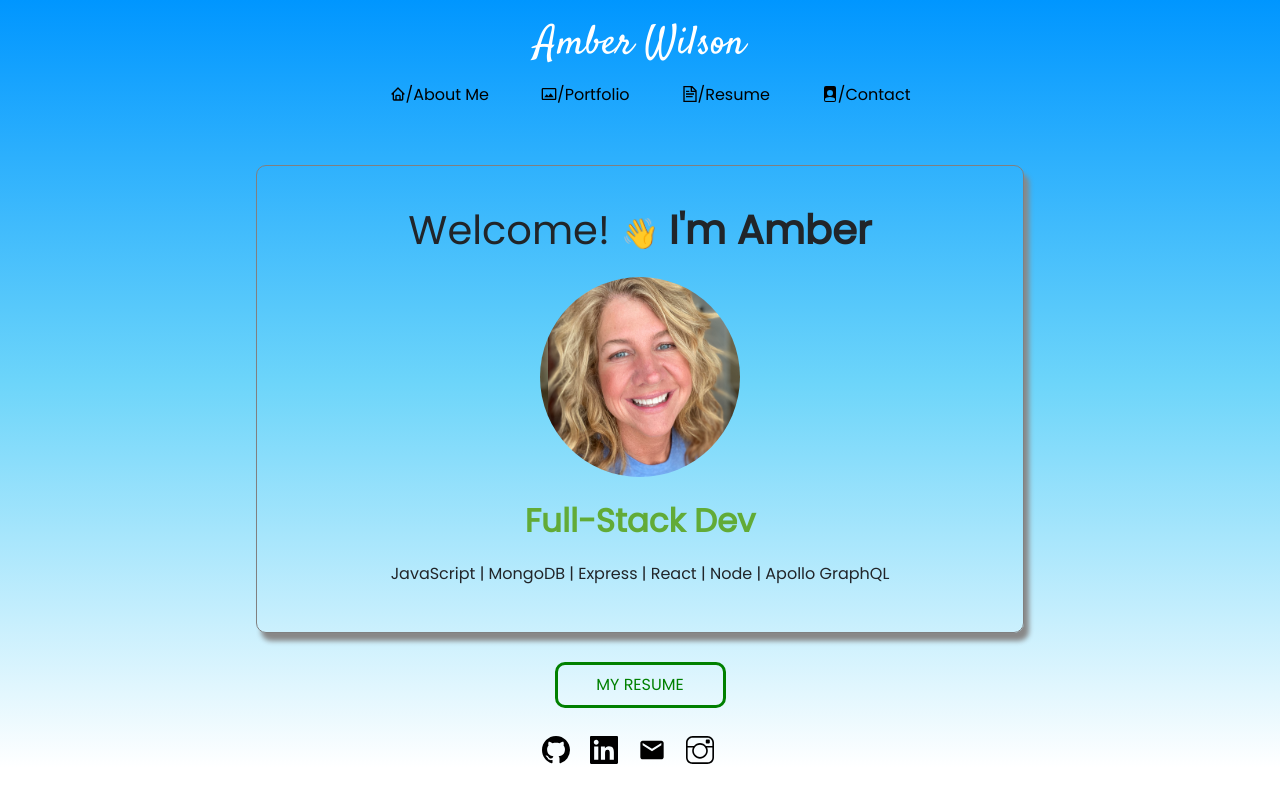
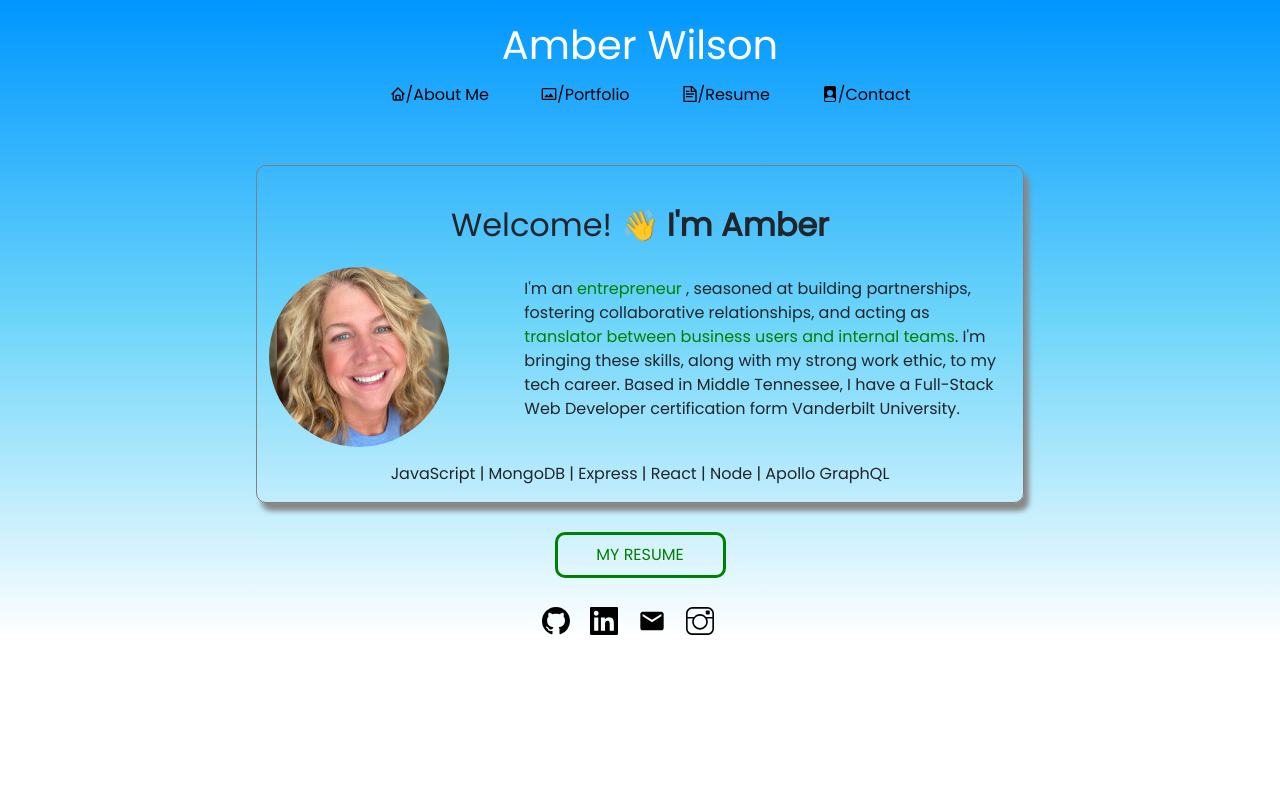
Before and after one commit to awil414/Portfolio, a React (Create React App) app: page / in a window 1280 px wide. Built offline with nearby package versions, Linux system fonts and the light colour scheme.

Commit message:
removing type from About Me page and adding text instead

```diff
--- a/src/components/Navbar/style.css
+++ b/src/components/Navbar/style.css
@@ -30,7 +30,7 @@ li a:hover {
 }
 
 .nav-tagline {
-  font-family: Satisfy !important;
+  font-family: Poppins;
   font-size: 40px;
   color: white !important;
   padding-top: 15px;
--- a/src/pages/About/index.js
+++ b/src/pages/About/index.js
@@ -16,32 +16,33 @@ export default function About() {
     >
       {" "}
       <MDBContainer className='about-container'>
-        <h1>
+        <h2>
           Welcome! {""}{" "}
           <span className='wave' role='img' aria-labelledby='wave'>
             👋
           </span>
           <strong className='name'> I'm Amber</strong>
-        </h1>
-        <MDBRow className='justify-content-md-center' imgURL={AmberImage}>
+        </h2>
+        <MDBRow className='justify-content-md-center' >
+          {/* imgURL={AmberImage}>
+          <div className='amber-img'></div> */}
+          <MDBCol md='4' className='about-image' imgURL={AmberImage}>
             <div className='amber-img'></div>
-          {/* <MDBCol md='5' className='about-image' imgURL={AmberImage}>
-            <div className='amber-img'></div>
-          </MDBCol> */}
-        </MDBRow>
-        <MDBRow md='7' className='about-text'>
-          {/* <MDBCol md='7' className='about-text'> */}
-            {/* <p>
-              I'm a full-stack developer based in Nashville, TN with a
-              certification from Vanderbilt University. Check out my portfolio
-              page! I have a background in Accounting and Sales, and I own my
-              own business. If you want to know more about me, or my work, or
-              want to buy me a lemonade at the bottom of the Grand Canyon, let's
-              talk.
-            </p> */}
-          <p className="fsd">
+          </MDBCol>
+
+        {/* <MDBRow md='7' className='about-text'> */}
+          <MDBCol md='8' className='about-text'>
+            <p>
+              I'm an <span style={{ color: 'green', fontSize: '16px' }} >entrepreneur </span>, seasoned at building partnerships, fostering collaborative relationships,
+              and acting as <span style={{ color: 'green', fontSize: '16px'}} >translator between business users and internal teams</span>.
+              I'm bringing these skills, along with my strong work ethic, to my tech career. Based in Middle Tennessee, I have a Full-Stack Web Developer
+              certification form Vanderbilt University.
+
+            </p>
+          </MDBCol>
+          {/* <p className="fsd">
             <Type />
-          </p>
+          </p> */}
           <p >
             JavaScript | MongoDB | Express | React | Node | Apollo GraphQL
 
--- a/src/pages/About/style.css
+++ b/src/pages/About/style.css
@@ -32,13 +32,14 @@
 
 .about-text {
   margin: 0;
-  padding-top: 20px;
-  padding-bottom: 30px;
+  padding-top: 10px;
+  /* padding-bottom: 30px; */
+  text-align: left;
 }
 
 h2 {
   text-align: center;
-  font-family: Satisfy;
+  font-family: Poppins;
 }
 
 .justify-content-md-center {
@@ -66,10 +67,14 @@ h2 {
   width: 15%;
 }
 
+.about-image {
+  padding-bottom: 15px;
+}
+
 .amber-img {
   background-image: url(../../images/me.jpeg);
-  height: 200px;
-  width: 200px;
+  height: 180px;
+  width: 180px;
   border-radius: 170px;
   background-size: cover;
   background-position: 8px;
--- a/src/pages/Resume/index.js
+++ b/src/pages/Resume/index.js
@@ -17,7 +17,7 @@ const Resume = () => {
   return (
     <div class='resume'>
       <div className='main-title'>
-        <h2>Resume</h2>
+        <h1 style={{ fontSize: '28px' }}>Resume</h1>
         <p>
           {" "}
           Download{" "}
```
